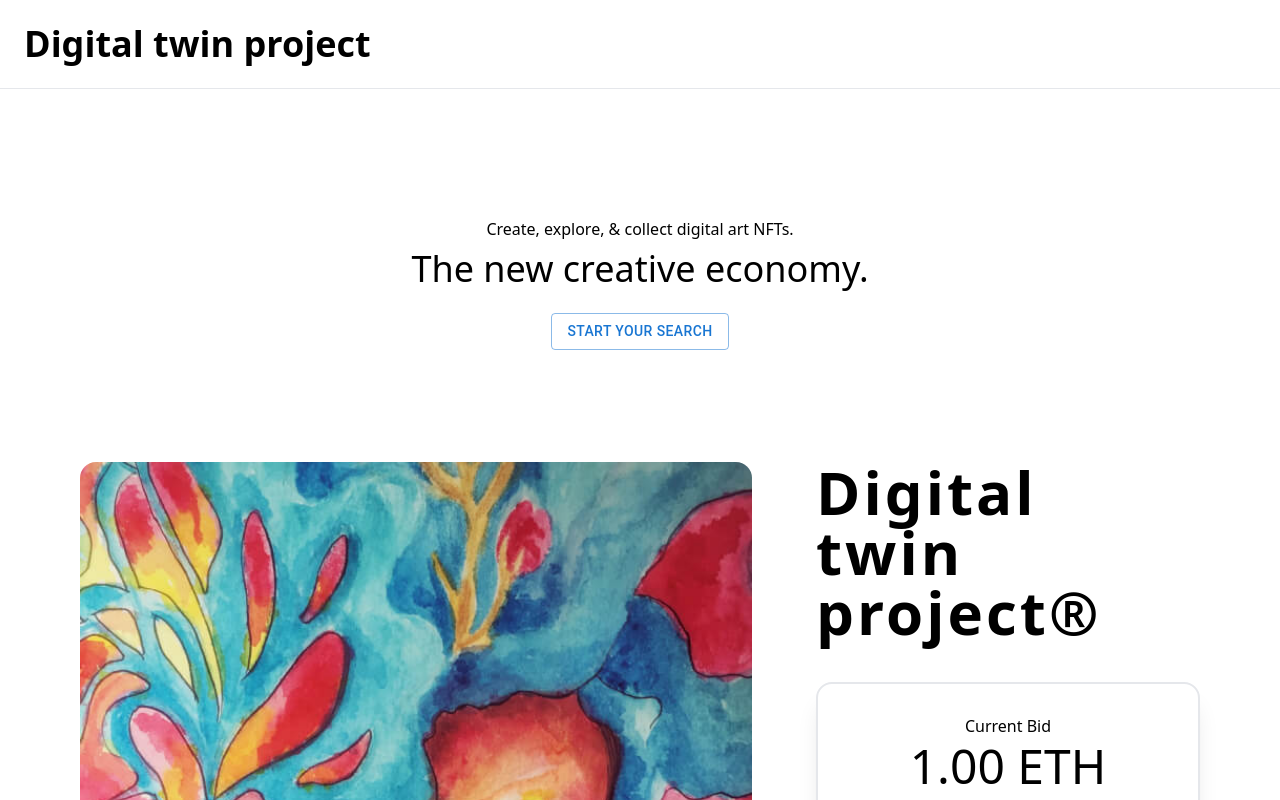
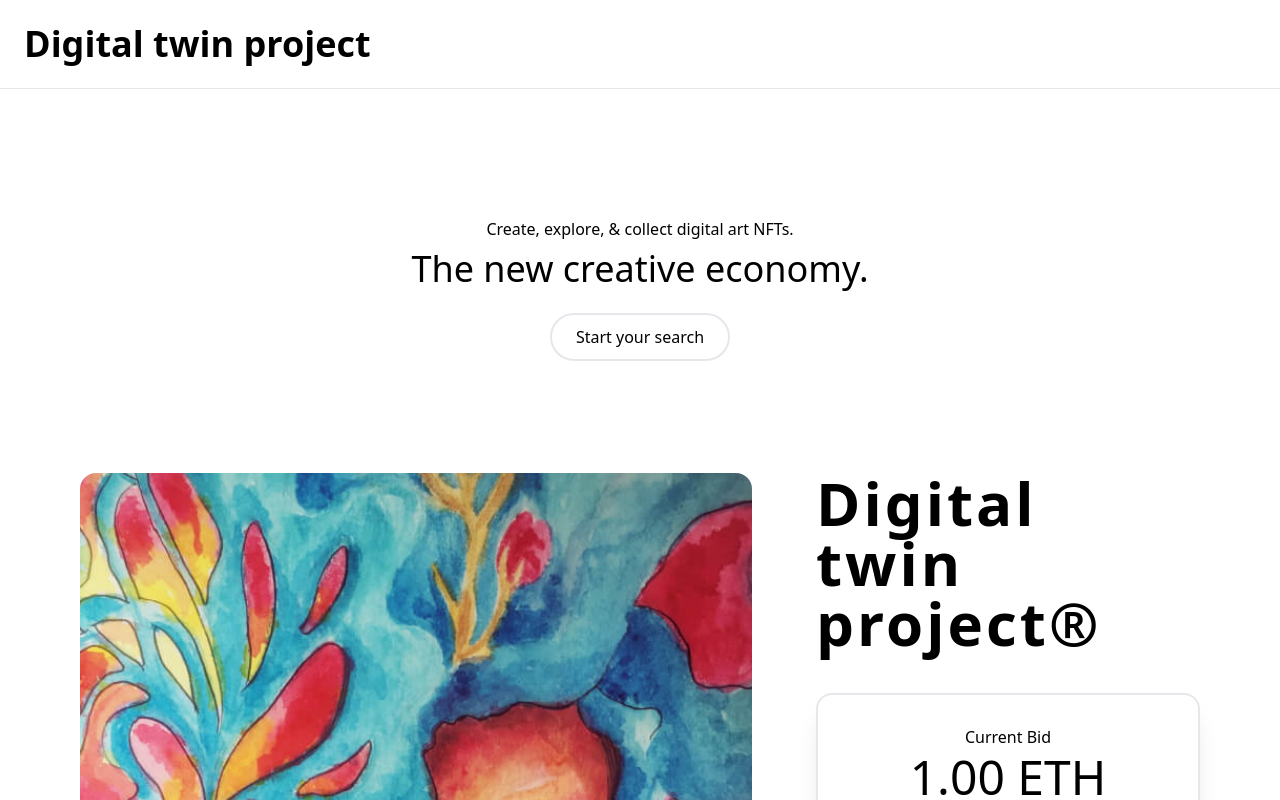
Before and after one commit to Kanditr/digital-twin, a Next.js app: page / in a window 1280 px wide. Shown: the top 800 px of the page. Built offline with nearby package versions, Linux system fonts and the light colour scheme.

Commit message:
Hero button component

```diff
--- a/components/hero.tsx
+++ b/components/hero.tsx
@@ -37,13 +37,10 @@ export default function Hero() {
             The new creative economy.
           </h2>
           <Link href="/" passHref>
-            <Button
-              variant="outlined"
-              className="rounded-full font-sans normal-case"
-              // style={{ color: "#111111" }}
-            >
+            <button
+              className="rounded-full px-6 h-12 border-2 border-gray-200 hover:bg-blue-500 hover:text-white hover:border-blue-500 transition-all">
               Start your search
-            </Button>
+            </button>
           </Link>
         </div>
         {/* wrapper */}
```
